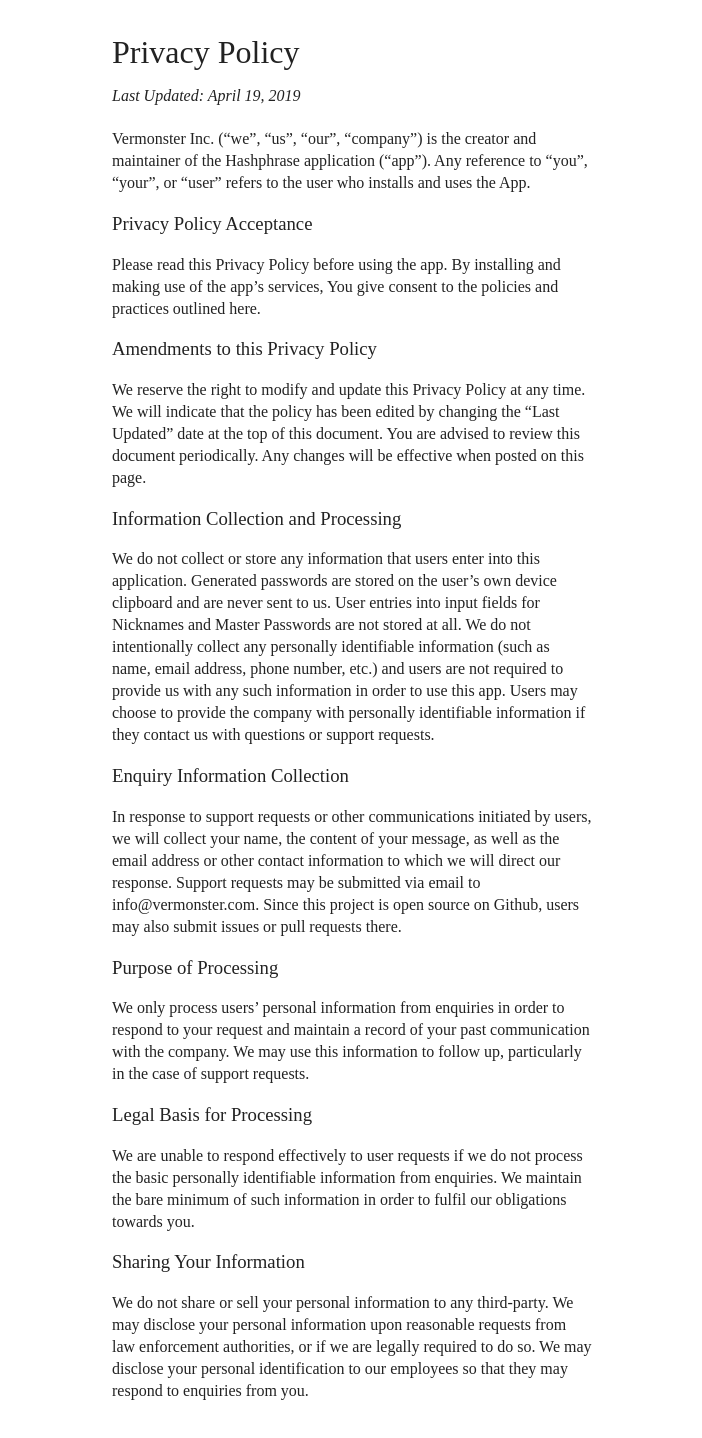
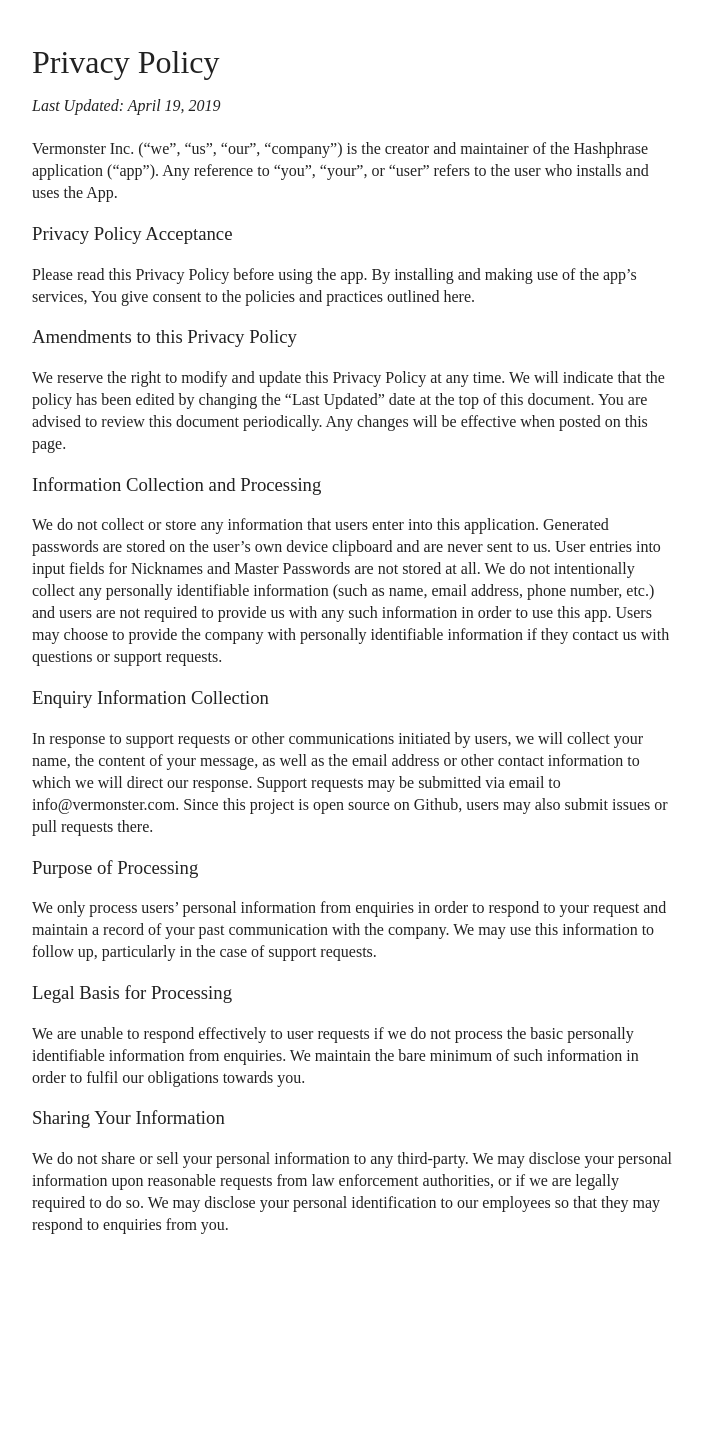
Before and after one commit to Vermonster/hashphrase, a Jekyll site: the page privacy-policy.html, which Jekyll copies as it is, in a window 1280 px wide. Shown: the whole page, without its empty margins (288-990 px from the left). Built offline with Jekyll 4.4.1, drawn with Linux system fonts in a browser that asks for light colours; some web fonts are replaced; after the commit the page ends 1282 px from its top, so only the background shows below that.

Commit message:
set display flex to the policy page

```diff
--- a/assets/css/policy.scss
+++ b/assets/css/policy.scss
@@ -1,10 +1,16 @@
 ---
 ---
 
+.wrapper {
+  display: flex;
+  justify-content: center;
+}
+
 .privacy-policy-body {
-  padding: 20px 400px;
+  flex: 0.5;
   line-height: 22px;
   color: #222222;
+  padding: 30px 0;
 
   .title {
     font-weight: normal;
--- a/privacy-policy.html
+++ b/privacy-policy.html
@@ -6,6 +6,7 @@
       <link rel="stylesheet" href="/assets/css/main.css" />
   </head>
   <body>
+    <div class="wrapper">
       <div class="privacy-policy-body">
         <h1 class="title">Privacy Policy</h1>
         <h4 class="update">Last Updated: April 19, 2019</h4>
@@ -33,5 +34,6 @@
         <h3 class="subtitle">Sharing Your Information</h3>
         <p class="paragraph">We do not share or sell your personal information to any third-party. We may disclose your personal information upon reasonable requests from law enforcement authorities, or if we are legally required to do so. We may disclose your personal identification to our employees so that they may respond to enquiries from you.</p>
       </div>
+    </div>
   </body>
 </html>
```
Lines whose indentation alone changed are shown as unchanged.
